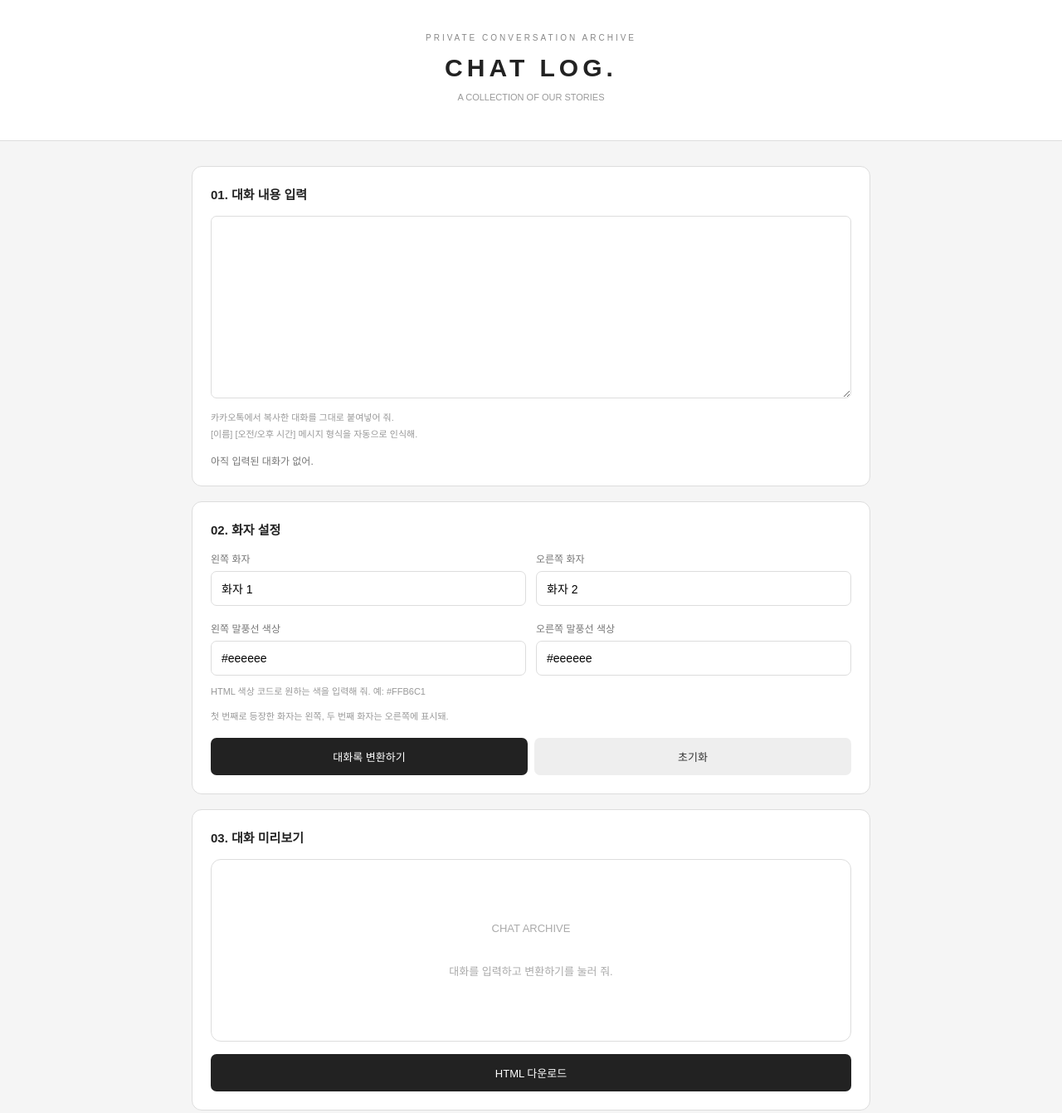
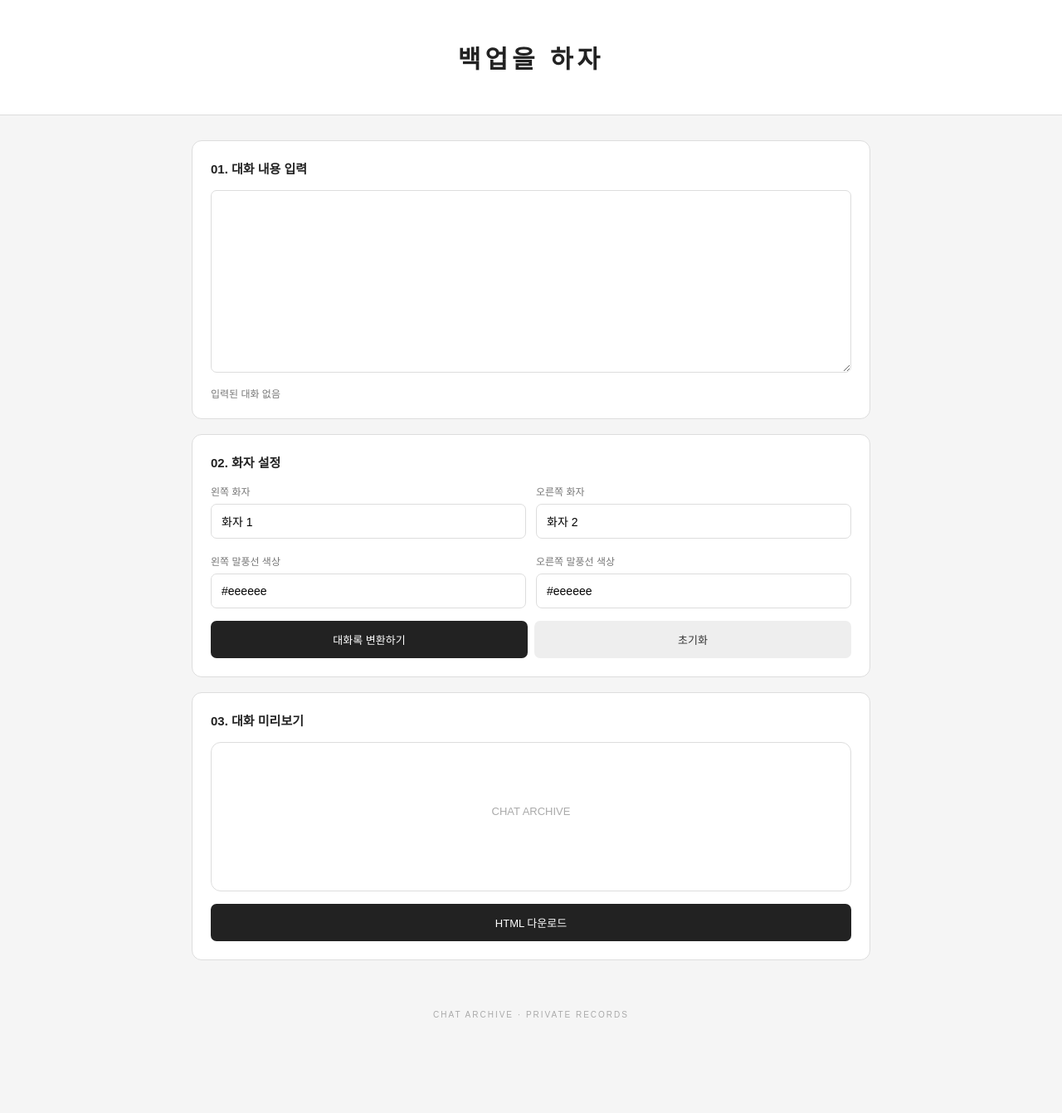
Before and after one commit to rioka2222/chat-archive, a plain HTML site: page index.html in a window 1280 px wide. Shown: the top 1341 px of the page at 83% size. After the commit the page ends 1258 px from the top, so only its background shows below. Drawn offline with Linux system fonts and the light colour scheme.

Commit message:
Update index.html

```diff
--- a/index.html
+++ b/index.html
@@ -51,20 +51,14 @@ header h1{font-size:25px}
 </head>
 <body>
 <header>
-<small>PRIVATE CONVERSATION ARCHIVE</small>
-<h1>CHAT LOG.</h1>
-<p>A COLLECTION OF OUR STORIES</p>
+<h1>백업을 하자</h1>
 </header>
 
 <main>
 <section class="panel">
 <h2>01. 대화 내용 입력</h2>
 <textarea id="chatInput" placeholder=""></textarea>
-<p class="hint">
-카카오톡에서 복사한 대화를 그대로 붙여넣어 줘.<br>
-[이름] [오전/오후 시간] 메시지 형식을 자동으로 인식해.
-</p>
-<div id="status">아직 입력된 대화가 없어.</div>
+<div id="status">입력된 대화 없음</div>
 </section>
 
 <section class="panel">
@@ -91,9 +85,6 @@ header h1{font-size:25px}
 </div>
 </div>
 
-<p class="hint">HTML 색상 코드로 원하는 색을 입력해 줘. 예: #FFB6C1</p>
-<p class="hint">첫 번째로 등장한 화자는 왼쪽, 두 번째 화자는 오른쪽에 표시돼.</p>
-
 <div class="actions">
 <button id="convert">대화록 변환하기</button>
 <button class="secondary" id="clear">초기화</button>
@@ -103,7 +94,7 @@ header h1{font-size:25px}
 <section class="panel">
 <h2>03. 대화 미리보기</h2>
 <div id="conversation">
-<div class="empty">CHAT ARCHIVE<br><br>대화를 입력하고 변환하기를 눌러 줘.</div>
+<div class="empty">CHAT ARCHIVE</div>
 </div>
 <div class="actions">
 <button id="download">HTML 다운로드</button>
@@ -217,7 +208,7 @@ $('convert').addEventListener('click',()=>{
  const raw=$('chatInput').value;
 
  if(!raw.trim()){
-  $('status').textContent='대화 내용을 먼저 붙여넣어 줘!';
+  $('status').textContent='대화 내용을 먼저 붙여넣자';
   return;
  }
 
@@ -225,10 +216,10 @@ $('convert').addEventListener('click',()=>{
  participants=[...new Set(messages.map(m=>m.sender))];
 
  if(!messages.length){
-  $('status').textContent='인식된 대화가 없어. [이름] [오전 5:56] 형식인지 확인해 줘.';
+  $('status').textContent='인식된 대화 없음. [이름] [오전 5:56] 형식인지 확인';
   return;
  }
- $('status').textContent='변환 완료! 총 '+messages.length+'개 메시지를 인식했어.';
+ $('status').textContent='변환 완료';
  render();
 });
 
@@ -236,7 +227,7 @@ $('clear').addEventListener('click',()=>{
  $('chatInput').value='';
  messages=[];
  participants=[];
- $('status').textContent='초기화했어.';
+ $('status').textContent='초기화.';
  render();
 });
 
```
